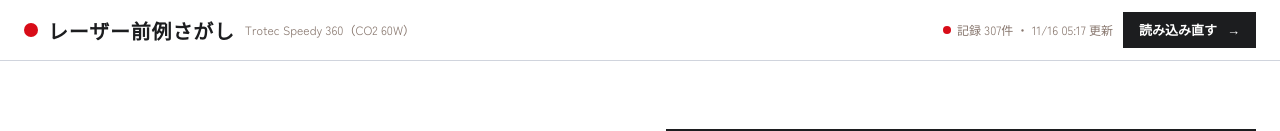
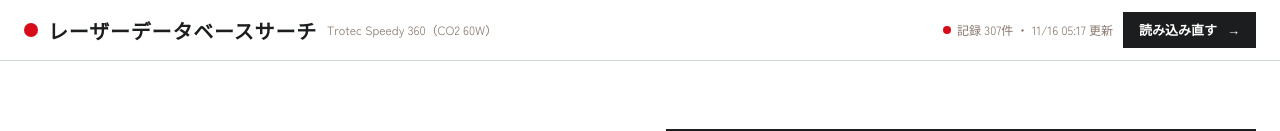
Before and after one commit to shikishima210/FabCafeNagoya-tell, a plain HTML site: page index.html in a window 1280 px wide. Shown: the top 131 px of the page. Drawn offline with Linux system fonts and the light colour scheme.

Commit message:
アプリ名を「レーザーデータベースサーチ」に変更
Co-Authored-By: Claude Opus 5.5 <noreply@anthropic.com>
Claude-Session: https://claude.ai/code/session_01BgpbAf1YH2Wq9F2pLh4dY6

```diff
--- a/index.html
+++ b/index.html
@@ -3,7 +3,7 @@
 <head>
 <meta charset="utf-8">
 <meta name="viewport" content="width=device-width, initial-scale=1">
-<title>レーザー前例さがし</title>
+<title>レーザーデータベースサーチ</title>
 <link rel="preconnect" href="https://fonts.googleapis.com">
 <link rel="preconnect" href="https://fonts.gstatic.com" crossorigin>
 <link href="https://fonts.googleapis.com/css2?family=Zen+Kaku+Gothic+New:wght@400;500;700;900&family=IBM+Plex+Mono:wght@500;600&display=swap" rel="stylesheet">
@@ -286,7 +286,7 @@ details.rules { border-radius: 0; }
 <body>
 <header class="top">
   <div class="wrap">
-    <div class="brand"><span class="beam" aria-hidden="true"></span><h1>レーザー前例さがし</h1><small>Trotec Speedy 360（CO2 60W）</small></div>
+    <div class="brand"><span class="beam" aria-hidden="true"></span><h1>レーザーデータベースサーチ</h1><small>Trotec Speedy 360（CO2 60W）</small></div>
     <div class="status"><span><span class="dot" id="dot"></span><span id="statusText">読み込み中…</span></span><button class="btn" id="reload" type="button">読み込み直す</button></div>
   </div>
 </header>
```
Also changed, not shown: 1 other file.
